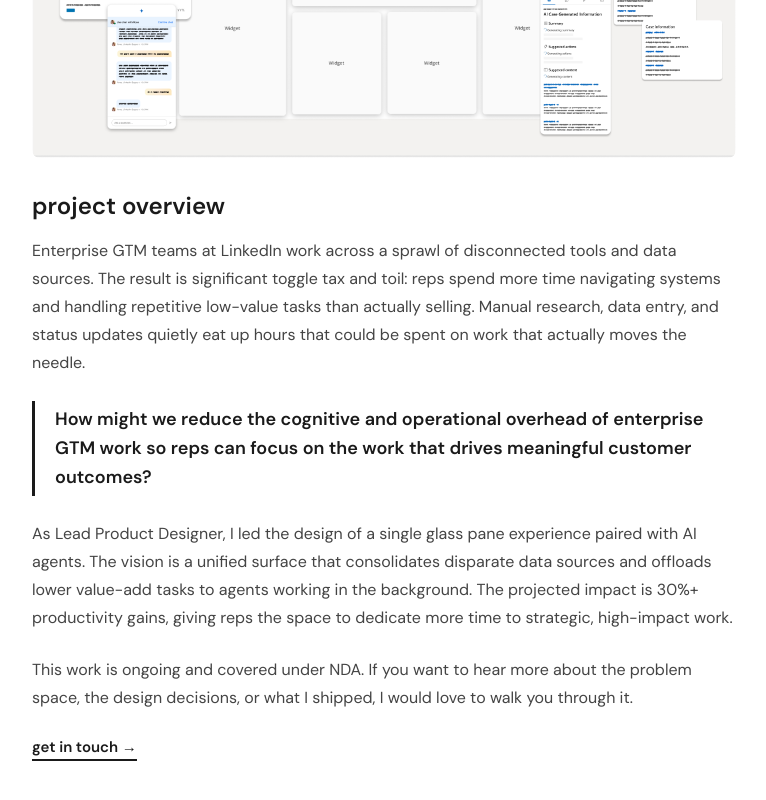
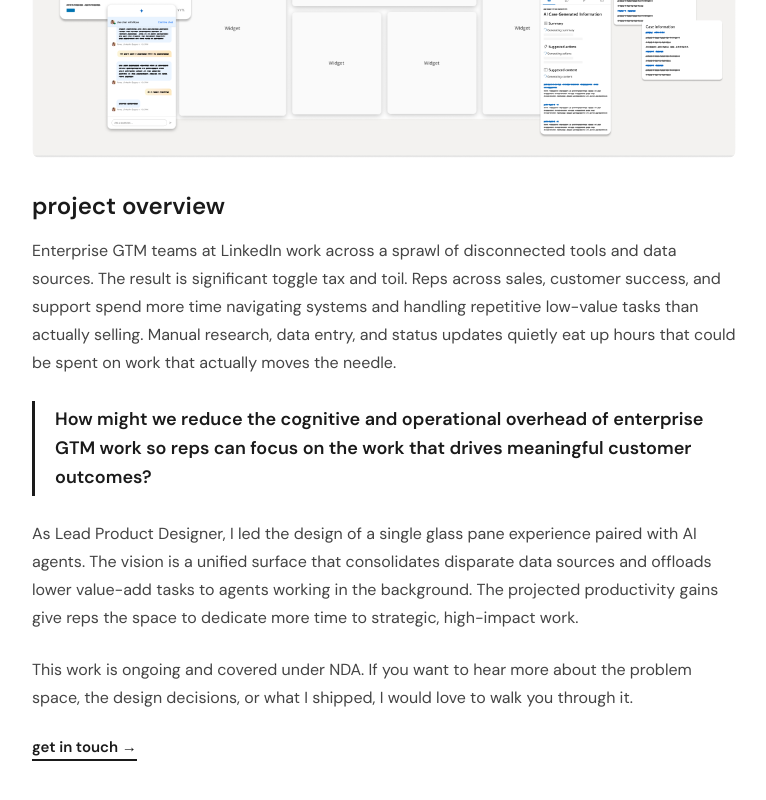
Before and after one commit to cleestofuh/portfolio2026, a React (Vite) app: page /work/linkedin in a window 1280 px wide. Shown: the part 590-1390 px from the top of the page, without its empty margins (256-1022 px from the left). Built offline with nearby package versions, Linux system fonts and the light colour scheme; a web font is replaced by a local one.

Commit message:
case study tweaks

```diff
--- a/src/case-studies/LinkedInContent.jsx
+++ b/src/case-studies/LinkedInContent.jsx
@@ -6,13 +6,13 @@ function LinkedInContent() {
         <div className="cs-section-content">
           <h2 className="cs-section-heading">project overview</h2>
           <p className="cs-section-body">
-            Enterprise GTM teams at LinkedIn work across a sprawl of disconnected tools and data sources. The result is significant toggle tax and toil: reps spend more time navigating systems and handling repetitive low-value tasks than actually selling. Manual research, data entry, and status updates quietly eat up hours that could be spent on work that actually moves the needle.
+            Enterprise GTM teams at LinkedIn work across a sprawl of disconnected tools and data sources. The result is significant toggle tax and toil. Reps across sales, customer success, and support spend more time navigating systems and handling repetitive low-value tasks than actually selling. Manual research, data entry, and status updates quietly eat up hours that could be spent on work that actually moves the needle.
           </p>
           <blockquote className="cs-callout">
             How might we reduce the cognitive and operational overhead of enterprise GTM work so reps can focus on the work that drives meaningful customer outcomes?
           </blockquote>
           <p className="cs-section-body">
-            As Lead Product Designer, I led the design of a single glass pane experience paired with AI agents. The vision is a unified surface that consolidates disparate data sources and offloads lower value-add tasks to agents working in the background. The projected impact is 30%+ productivity gains, giving reps the space to dedicate more time to strategic, high-impact work.
+            As Lead Product Designer, I led the design of a single glass pane experience paired with AI agents. The vision is a unified surface that consolidates disparate data sources and offloads lower value-add tasks to agents working in the background. The projected productivity gains give reps the space to dedicate more time to strategic, high-impact work.
           </p>
           <p className="cs-section-body">
             This work is ongoing and covered under NDA. If you want to hear more about the problem space, the design decisions, or what I shipped, I would love to walk you through it.
```
